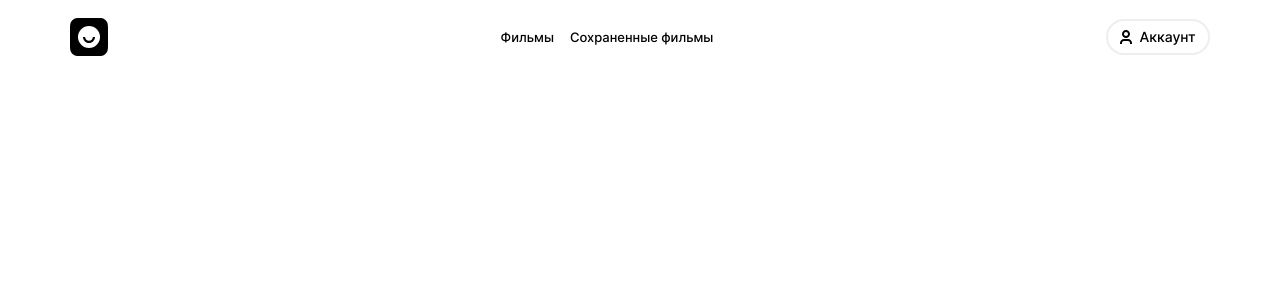
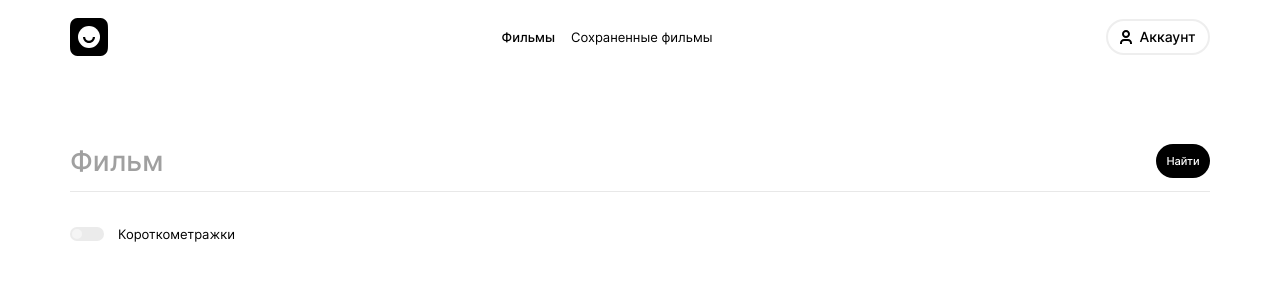
Before and after one commit to TearsOprah/movies-explorer-frontend, a React app: page /movies in a window 1280 px wide. Built offline with nearby package versions, Linux system fonts and the light colour scheme.

Commit message:
feat: верстка SearchForm, правка Navigation

```diff
--- a/src/components/Movies/Movies.jsx
+++ b/src/components/Movies/Movies.jsx
@@ -2,6 +2,7 @@ import './Movies.css'
 import Navigation from "../Navigation/Navigation";
 import ProfileButton from "../ProfileButton/ProfileButton";
 import Header from "../Header/Header";
+import SearchForm from "../SearchForm/SearchForm";
 export default function Movies({ isMenuOpen, closeMenu, toggleMenu }) {
   return (
     <main className={'movies'}>
@@ -9,6 +10,7 @@ export default function Movies({ isMenuOpen, closeMenu, toggleMenu }) {
         <Navigation isMenuOpen={isMenuOpen} closeMenu={closeMenu} toggleMenu={toggleMenu} />
         {!isMenuOpen && <ProfileButton hidden={true} />}
       </Header>
+      <SearchForm />
     </main>
   )
 }
--- a/src/components/Navigation/Navigation.css
+++ b/src/components/Navigation/Navigation.css
@@ -15,9 +15,13 @@
 }
 
 .navigation__item {
-  font-weight: 500;
+  font-weight: 400;
   font-size: 13px;
   line-height: 18px;
+}
+
+.navigation__item_active {
+  font-weight: 500;
 }
 
 .navigation__item_hidden {
@@ -95,6 +99,7 @@
     margin-bottom: 10px;
     font-size: 18px;
     line-height: 22px;
+    font-weight: 500;
   }
 
   .navigation__item_hidden {
--- a/src/components/Preloader/Preloader.jsx
+++ b/src/components/Preloader/Preloader.jsx
@@ -1,6 +1,7 @@
 import './Preloader.css'
 export default function Preloader() {
   return (
-    <></>
+    <>
+    </>
   )
 }
--- a/src/components/SearchForm/SearchForm.css
+++ b/src/components/SearchForm/SearchForm.css
@@ -0,0 +1,93 @@
+.search-form {
+  padding: 70px 70px 48px;
+}
+
+.search-form__container {
+  border-bottom: 1px solid #E8E8E8;
+  padding-bottom: 13px;
+  margin-bottom: 33px;
+  display: flex;
+  justify-content: space-between;
+}
+
+.search-form__filter {
+  display: flex;
+  gap: 14px;
+  align-items: center;
+  font-style: normal;
+  font-weight: 400;
+  font-size: 13px;
+  line-height: 18px;
+}
+
+.search-form__input {
+  font-style: normal;
+  font-weight: 500;
+  font-size: 28px;
+  line-height: 34px;
+  border: none;
+  color: #A0A0A0;
+}
+
+.search-form__input::placeholder {
+  color: #A0A0A0;
+}
+
+.search-form__button {
+  color: white;
+  border: none;
+  background-color: black;
+  border-radius: 48px;
+  padding: 8px 10.35px;
+  font-style: normal;
+  font-weight: 500;
+  font-size: 11px;
+  line-height: 18px;
+  text-align: center;
+  cursor: pointer;
+}
+
+.toggle-container {
+  display: inline-block;
+  position: relative;
+  width: 34px;
+  height: 14px;
+  background-color: #EBEBEB;
+  border-radius: 20px;
+  cursor: pointer;
+  overflow: hidden;
+}
+
+.toggle-container input[type="checkbox"] {
+  appearance: none;
+  -webkit-appearance: none;
+  -moz-appearance: none;
+  position: absolute;
+  top: 0;
+  left: 0;
+  opacity: 0;
+  pointer-events: none;
+}
+
+.toggle-switch {
+  position: absolute;
+  top: 2px;
+  left: 2px;
+  width: 10px;
+  height: 10px;
+  background-color: #ffffff;
+  border-radius: 50%;
+  transition: transform 0.2s;
+}
+
+.toggle-container input[type="checkbox"]:checked + .toggle-switch {
+  transform: translateX(20px);
+}
+
+.checked {
+  background-color: #2BE080;
+}
+
+.toggle-container input[type="checkbox"]:not(:checked) + .toggle-switch {
+  background-color: #F5F5F5;
+}
--- a/src/components/SearchForm/SearchForm.jsx
+++ b/src/components/SearchForm/SearchForm.jsx
@@ -1,6 +1,36 @@
 import './SearchForm.css'
+import { useState } from "react";
+
 export default function SearchForm() {
+
+  const [shortFilmOnly, setShortFilmOnly] = useState(false);
+
+  const handleShortFilmToggle = () => {
+    setShortFilmOnly(!shortFilmOnly);
+  };
+
+  const handleSubmit = (e) => {
+    e.preventDefault();
+    // логика для обработки поиска
+  };
+
   return (
-    <></>
+    <form className="search-form" onSubmit={handleSubmit}>
+      <div className={"search-form__container"}>
+        <input className={"search-form__input"} type="text" placeholder="Фильм" />
+        <button className={"search-form__button"} type="submit">Найти</button>
+      </div>
+      <div className={"search-form__filter"}>
+        <label className={`toggle-container ${shortFilmOnly ? 'checked' : ''}`}>
+          <input
+            type="checkbox"
+            checked={shortFilmOnly}
+            onChange={handleShortFilmToggle}
+          />
+          <span className="toggle-switch"></span>
+        </label>
+        <span>Короткометражки</span>
+      </div>
+    </form>
   )
 }
```
Also changed, not shown: src/components/Preloader/Preloader.css (+88 -0 lines), src/components/Preloader/Preloader.js (added, +14 -0 lines).
